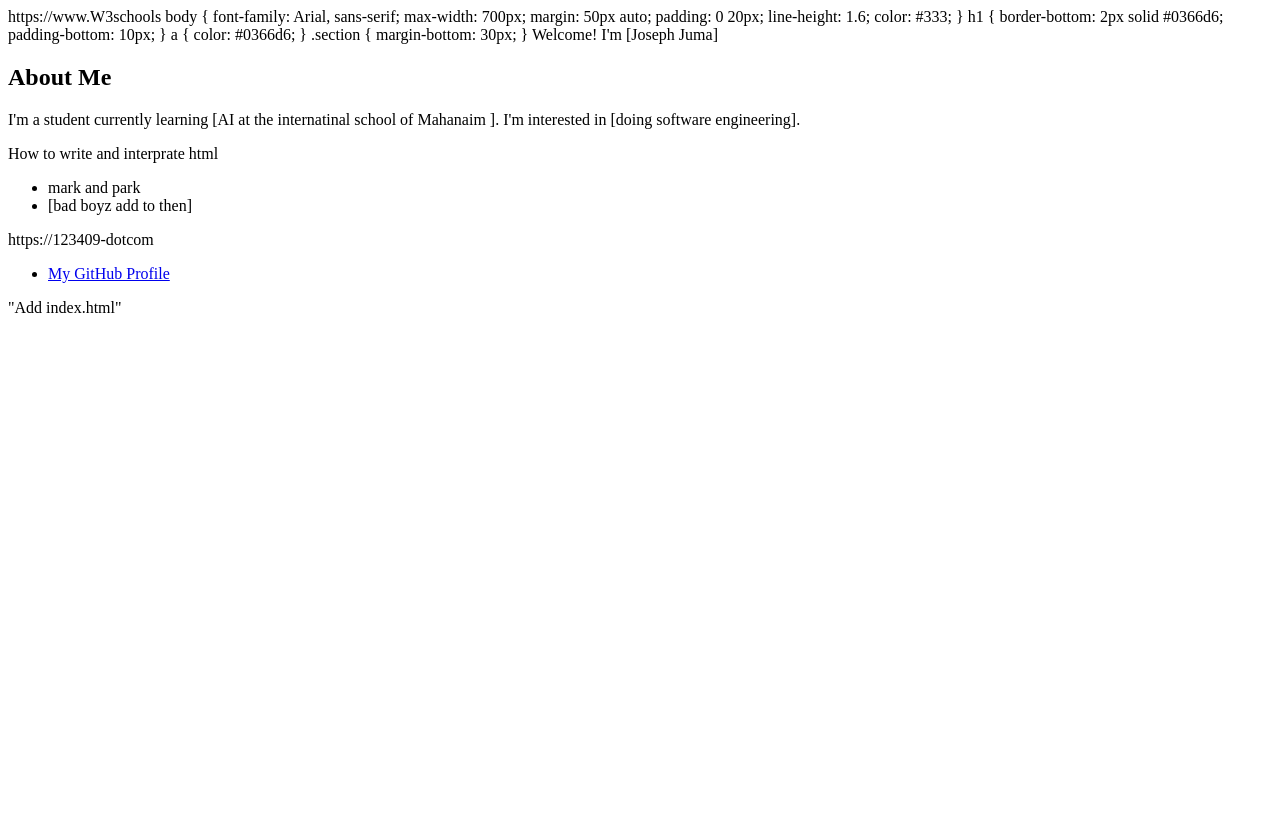
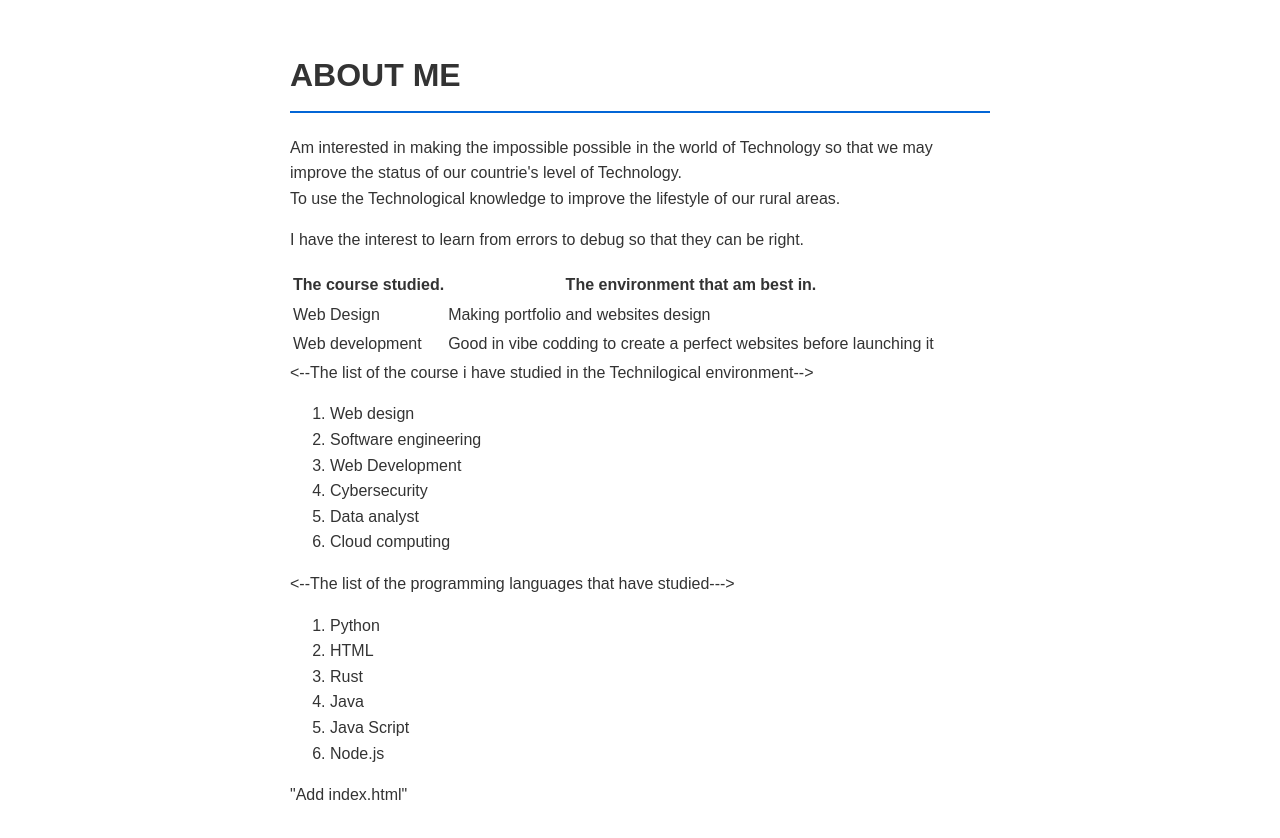
Before and after one commit to 123409-dotcom/123409-dotcom.github.io, a plain HTML site: page index.html in a window 1280 px wide. Before the commit the page ends 800 px from the top, so only its background shows below. Drawn offline with Linux system fonts and the light colour scheme.

Commit message:
Revise index.html for improved structure and content
Refactor HTML structure and content for clarity and correctness.

```diff
--- a/index.html
+++ b/index.html
@@ -1,10 +1,10 @@
-<man in the loose position html>
-<long time ago="en">
-<the messanger>
-    <Don; judge book by its cover="UTF-8">
-    <Bad news="viewport" content="width=device-width, initial-scale=1.0">
-    <THE CATASTROPHY>https://www.W3schools</title>
-    <doc>
+<!DOCTYPE html>
+<meta lang="en">
+<html>
+    <meta char="UTF-8">
+    <meta name="viewport" content="width=device-width, initial-scale=1.0">
+    <title>ABOUT ME</title>
+    <style>
         body {
             font-family: Arial, sans-serif;
             max-width: 700px;
@@ -23,31 +23,45 @@
         .section {
             margin-bottom: 30px;
         }
-    </done>
-    </masacure>
-<bad news>
-    <maybe to day>Welcome! I'm [Joseph Juma]</what to do next>
+    </style>
+ <body>
+     <h1>ABOUT ME</h1>
+     <P>Am interested in making the impossible possible in the world of Technology so that we may improve the status of our countrie's level of Technology. <br>To use the Technological knowledge to improve the lifestyle of our rural areas.</P>
+     <p>I have the  interest to learn from errors to debug so that they can be right.</p>
+     <table>
+         <th>The course studied.</th>
+         <th>The environment that am best in.</th>
+         <tr>
+             <td>Web Design</td>
+             <td>Making portfolio and websites design</td>
+         </tr>
+         <tr>
+             <td>Web development</td>
+             <td>Good in vibe codding to create a perfect websites before launching it</td>
+         </tr>
 
-    <div class="section">
-        <h2>About Me</h2>
-        <p>I'm a student currently learning [AI at the internatinal school of Mahanaim ].
-           I'm interested in [doing software engineering].</p>
-    </div>
+              </table>
+     <--The list of the course i have studied in the Technilogical environment-->
+     <ol type="1">
+         <li>Web design</li>
+         <li>Software engineering</li>
+         <li>Web Development</li>
+         <li>Cybersecurity</li>
+         <li>Data analyst</li>
+         <li>Cloud computing</li>
 
-    <done with the class="section">
-        <HTML>How to write and interprate html </html>
-        <ul>
-            <li>mark and park</li>
-            <li>[bad boyz add to then]</li>
-        </ul>
-    </two>
+     </ol>
+         <--The list of the programming languages that have studied--->
+             <ol>
+         <li>Python</li>
+         <li>HTML</li>
+         <li>Rust</li>
+         <li>Java</li>
+         <li>Java Script</li>
+         <li>Node.js</li>
+                  </ol>
 
-    <divide the claa into two once youre present="section">
-        <the back id go>https://123409-dotcom</callum>
-        <ul>
-            <li><a href="https://github.com/123409-dotcom">My GitHub Profile</a></li>
-        </ul>
-    </callitthenillcome>
-</back>
+
+     </body>
 </html>
 "Add index.html"
```
